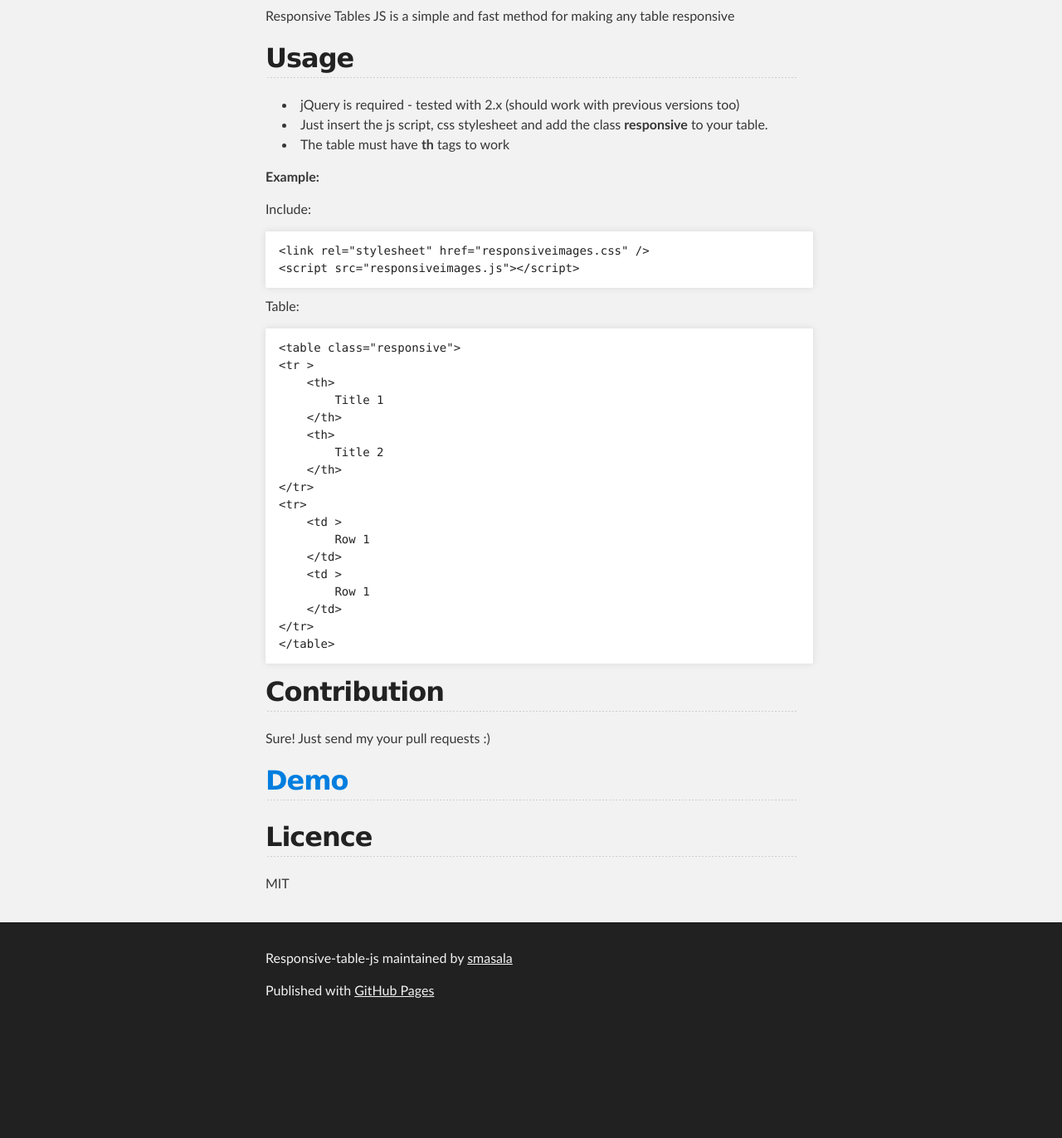
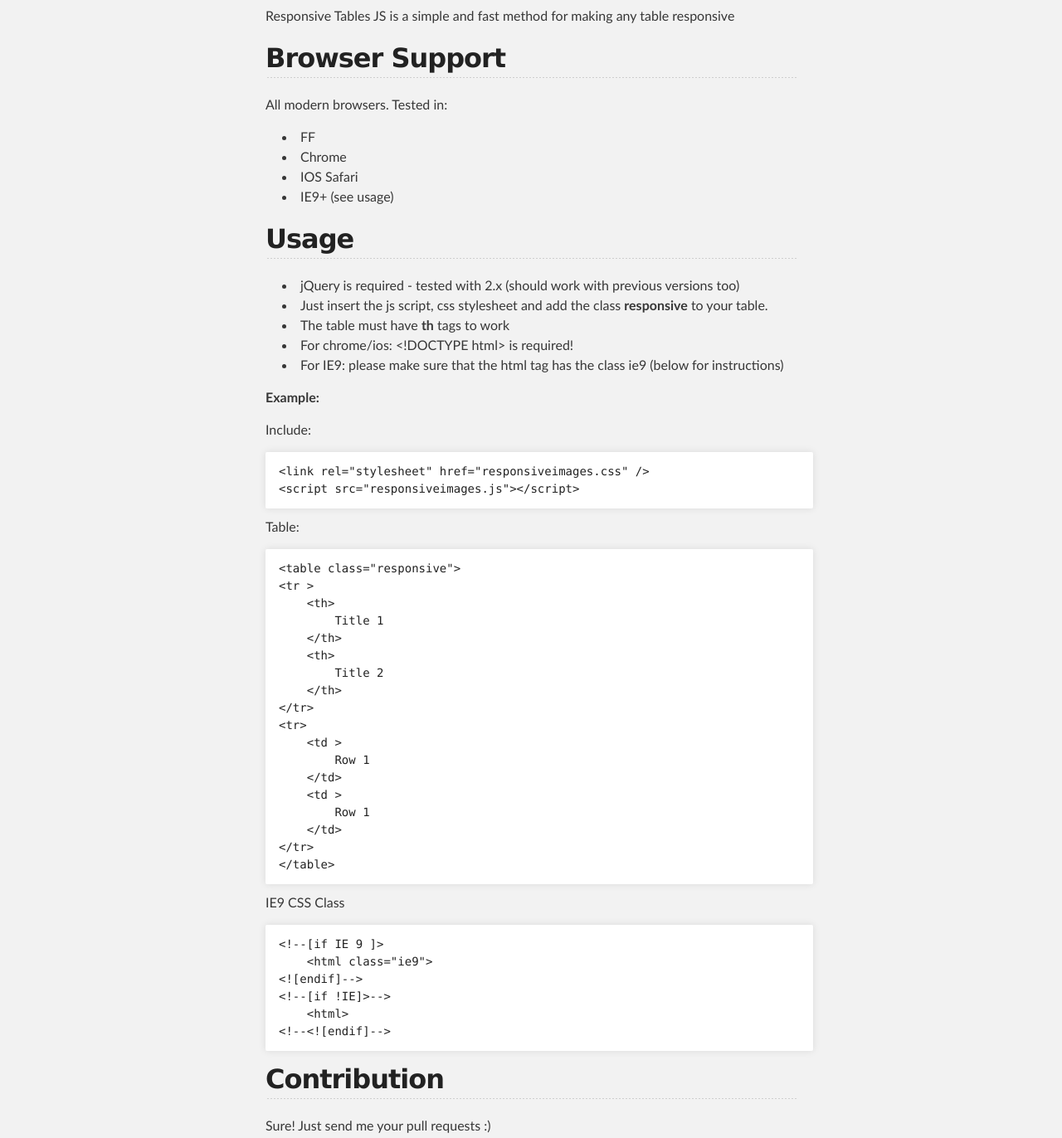
Before and after one commit to smasala/responsive-tables-js, a plain HTML site: page index.html in a window 1280 px wide. Shown: the part 353-1725 px from the top of the page at 83% size. Before the commit the page ends 1594 px from the top, so only its background shows below. Drawn offline with Linux system fonts and the light colour scheme.

```diff
--- a/index.html
+++ b/index.html
@@ -37,12 +37,24 @@
 <p>Responsive Tables JS is a simple and fast method for making any table responsive</p>
 
 <h2>
+<a name="browser-support" class="anchor" href="#browser-support"><span class="octicon octicon-link"></span></a>Browser Support</h2>
+
+<p>All modern browsers. Tested in:</p>
+
+<ul>
+<li>FF</li>
+<li>Chrome</li>
+<li>IOS Safari</li>
+<li>IE9+ (see usage)</li>
+</ul><h2>
 <a name="usage" class="anchor" href="#usage"><span class="octicon octicon-link"></span></a>Usage</h2>
 
 <ul>
 <li>jQuery is required - tested with 2.x (should work with previous versions too)</li>
 <li>Just insert the js script, css stylesheet and add the class <strong>responsive</strong> to your table.</li>
 <li>The table must have <strong>th</strong> tags to work</li>
+<li>For chrome/ios: &lt;!DOCTYPE html&gt; is required!</li>
+<li>For IE9: please make sure that the html tag has the class ie9 (below for instructions)</li>
 </ul><p><strong>Example:</strong></p>
 
 <p>Include:</p>
@@ -73,10 +85,20 @@
 &lt;/table&gt;
 </code></pre>
 
+<p>IE9 CSS Class</p>
+
+<pre><code>&lt;!--[if IE 9 ]&gt;
+    &lt;html class="ie9"&gt;
+&lt;![endif]--&gt;
+&lt;!--[if !IE]&gt;--&gt;
+    &lt;html&gt;
+&lt;!--&lt;![endif]--&gt;
+</code></pre>
+
 <h2>
 <a name="contribution" class="anchor" href="#contribution"><span class="octicon octicon-link"></span></a>Contribution</h2>
 
-<p>Sure! Just send my your pull requests :)</p>
+<p>Sure! Just send me your pull requests :)</p>
 
 <h2>
 <a name="demo" class="anchor" href="#demo"><span class="octicon octicon-link"></span></a><a href="http://smasala.github.io/responsive-tables-js/demo.html">Demo</a>
```
Also changed, not shown: params.json (+1 -1 lines).
